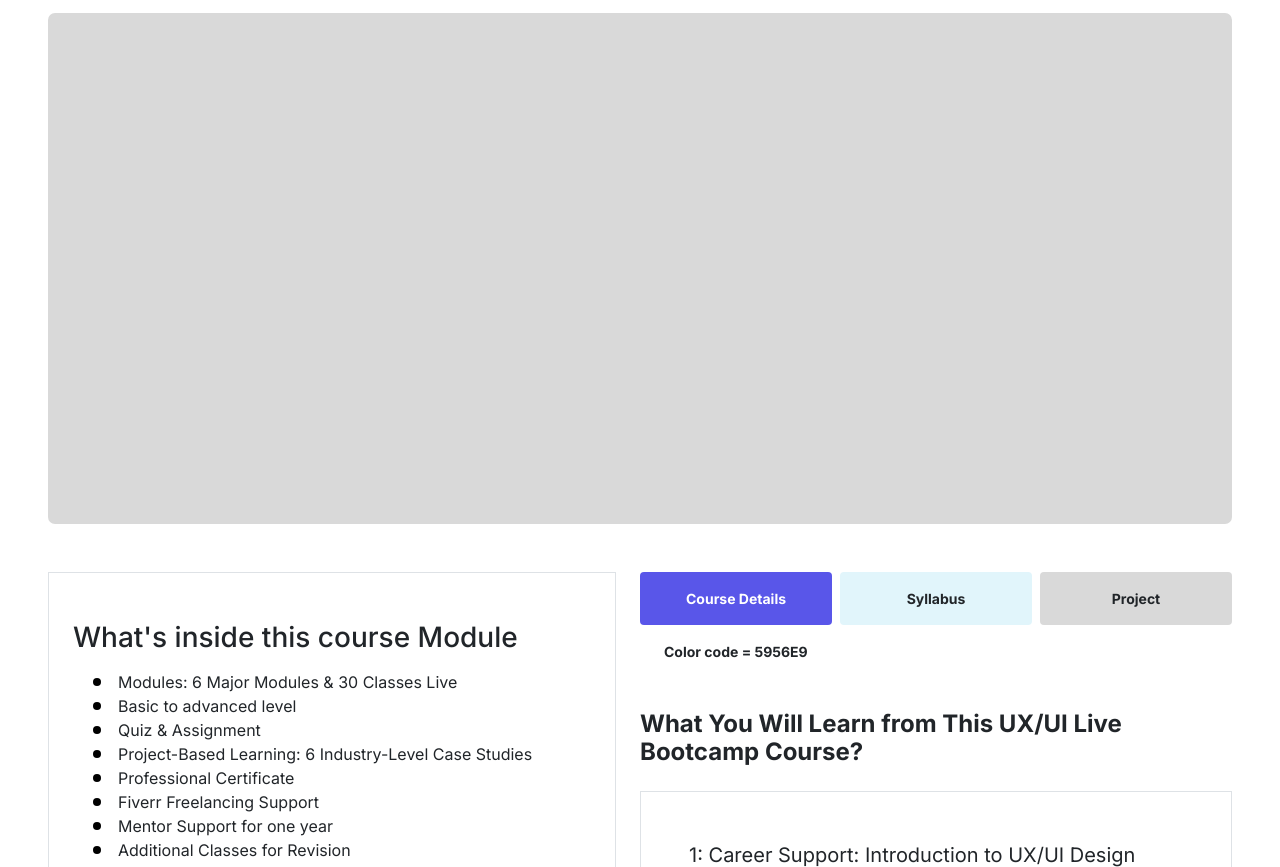
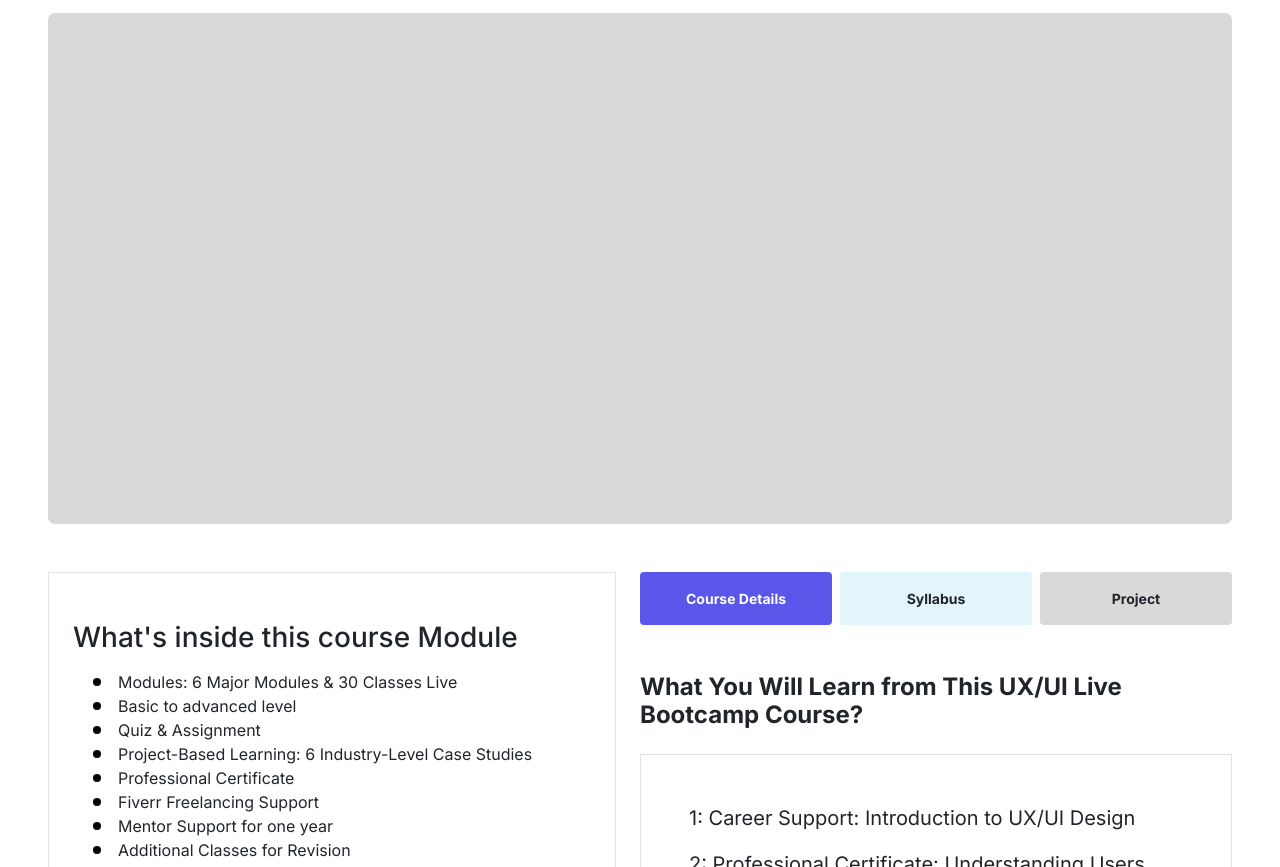
Before and after one commit to Shahriar-Samir/Nebulae-Soft-Frontend-Bootstrap, a plain HTML site: page index.html in a window 1280 px wide. Shown: the part 233-1100 px from the top of the page. Drawn offline with nearby package versions, Linux system fonts and the light colour scheme.

Commit message:
remove: color code paragraph

```diff
--- a/index.html
+++ b/index.html
@@ -132,7 +132,6 @@
                   <button style="background-color: #e1f5fb; font-size: 14px;" class=" fw-bold w-100 text-black border-0 btn  fw-medium p-3">Syllabus</button>
                   <button style="background-color: #d9d9d9; font-size: 14px;" class=" fw-bold w-100 text-black border-0 btn  fw-medium p-3">Project</button>
               </div>
-              <p class="ms-4 mt-3 fw-bold" style="font-size: 14px;">Color code = 5956E9</p>
               </div>
 
 
```
